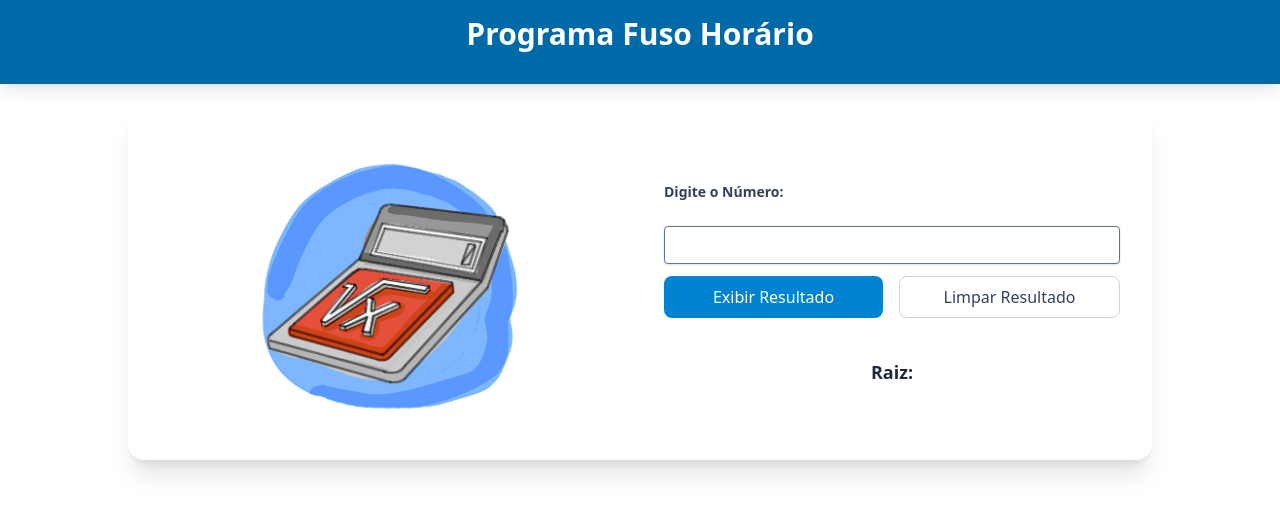
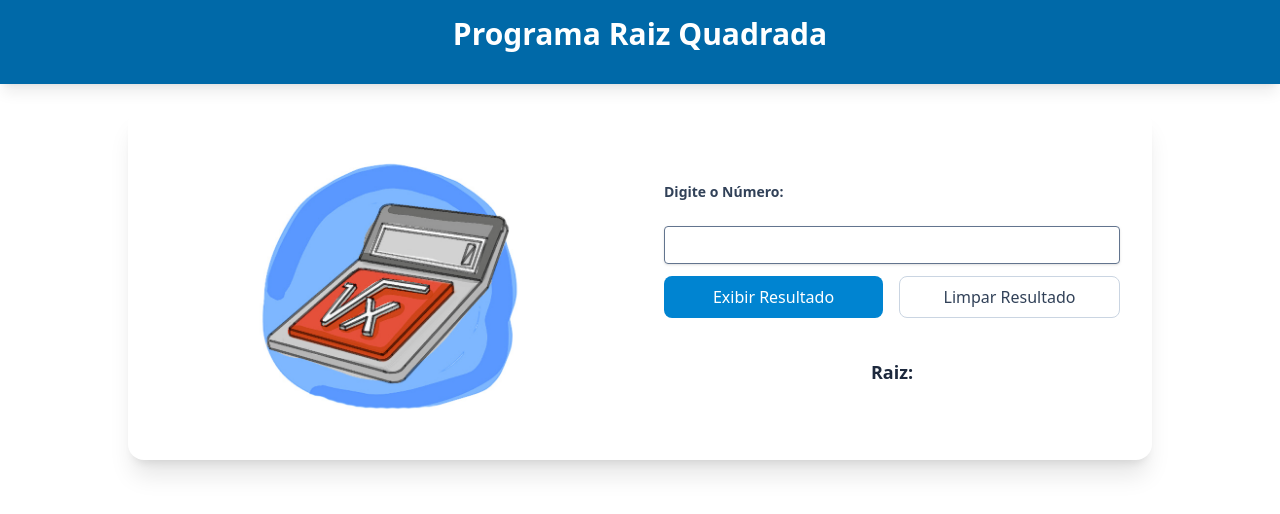
Before and after one commit to michaelmdrs/365days_fullstack, a plain HTML site: page javascript/cap04/ex4_4.html in a window 1280 px wide. Drawn offline with nearby package versions, Linux system fonts and the light colour scheme.

Commit message:
update: Título da aplicação

```diff
--- a/javascript/cap04/ex4_4.html
+++ b/javascript/cap04/ex4_4.html
@@ -10,7 +10,7 @@
 
     <body>
         <header class="bg-sky-700 text-white text-3xl font-bold shadow-lg">
-            <div class="max-5-5xl mx-auto py-4 text-center">Programa Fuso Horário</div>
+            <div class="max-5-5xl mx-auto py-4 text-center">Programa Raiz Quadrada</div>
         </header>
 
         <div class="bg-sky-700 text-white text-5xl font-bold shadow-lg">
```
